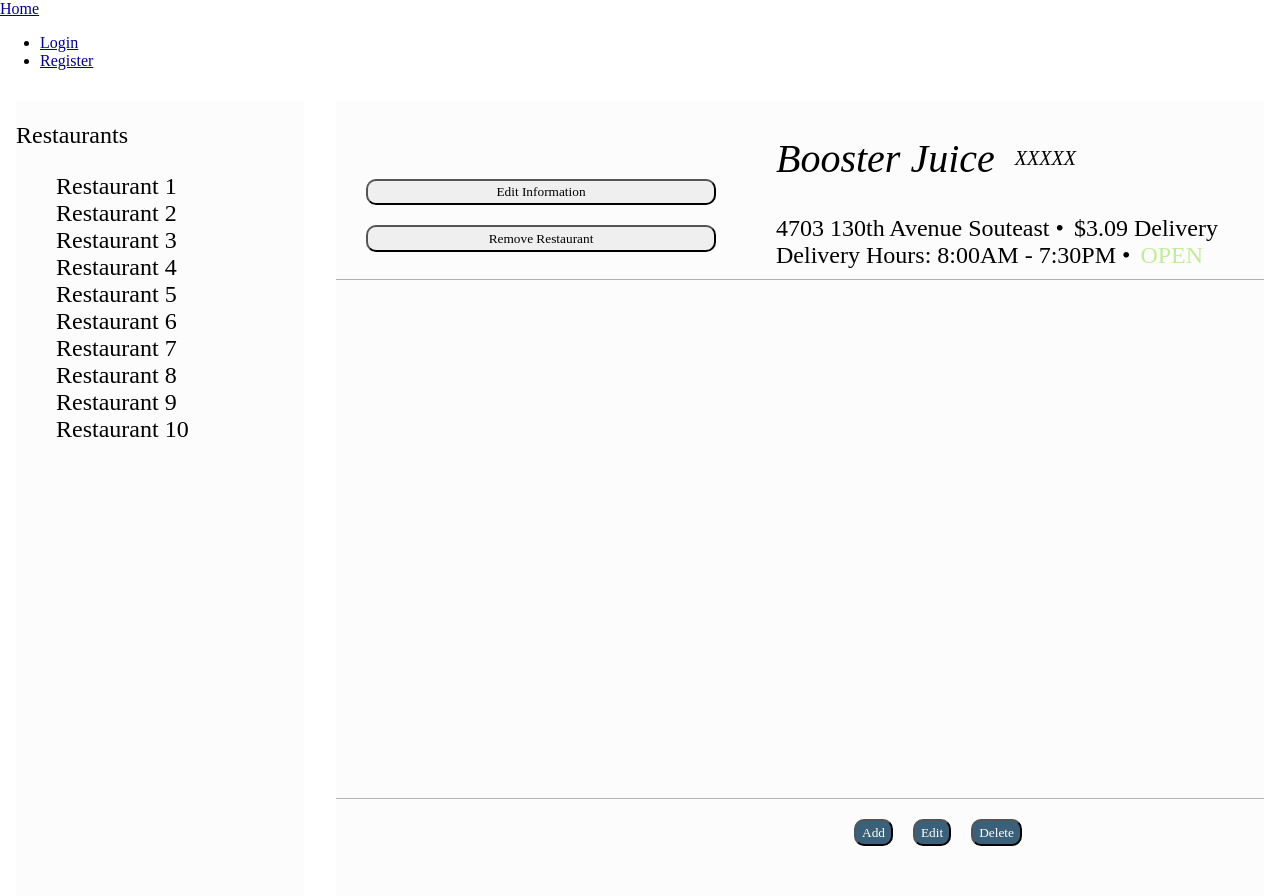
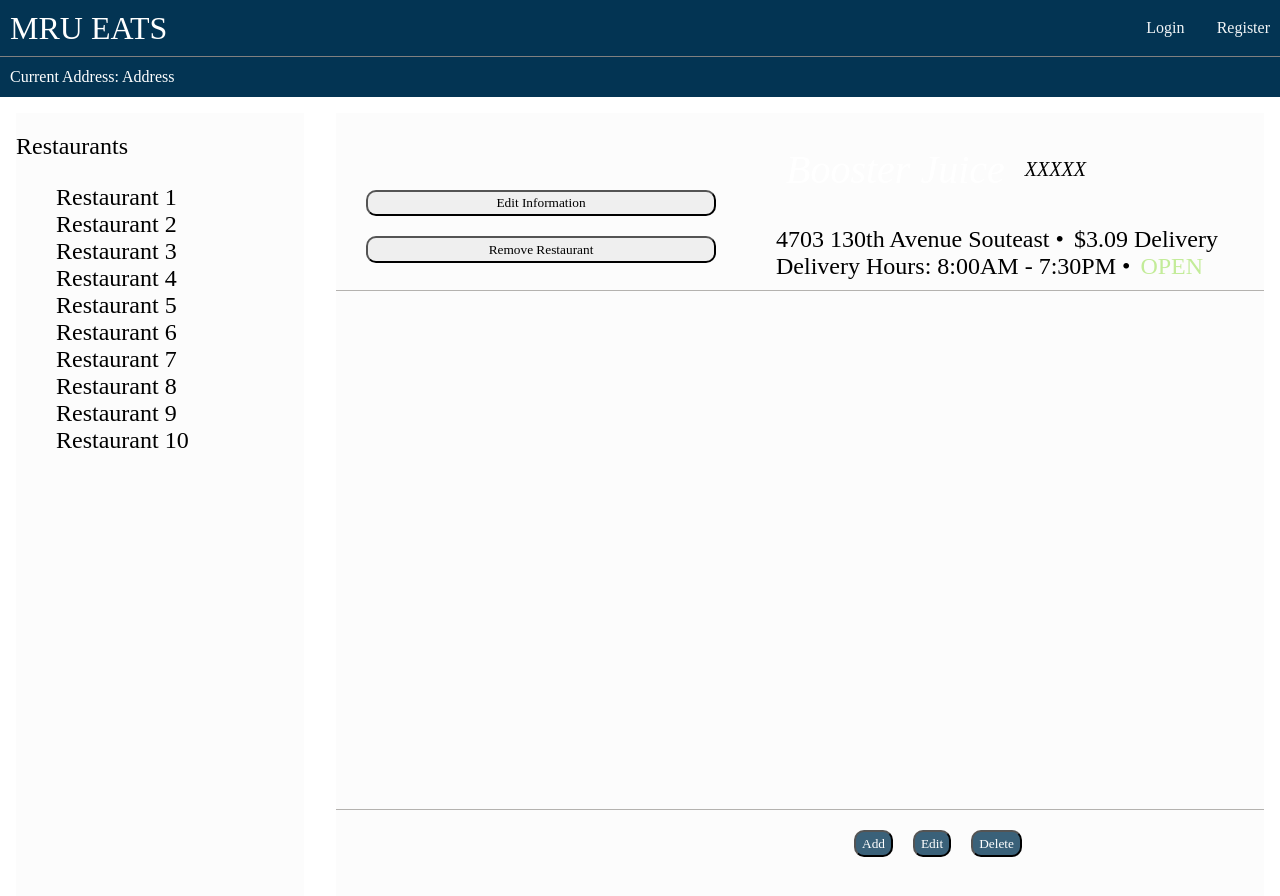
Before and after one commit to SidhantKaushik/MRUEats, a React (Create React App) app in the folder frontend/: page /admin in a window 1280 px wide. Shown: the top 896 px of the page. Built offline with nearby package versions, Linux system fonts and the light colour scheme.

Commit message:
NAV completed

```diff
--- /dev/null
+++ b/frontend/src/components/Hamburger.js
@@ -0,0 +1,12 @@
+import "../styles/Hamburger.css"
+
+const Hamburger = (props) => {
+    return (
+        <div className="hamburger">
+            <div className="burger 1Line"></div>
+            <div className="burger 2Line"></div>
+            <div className="burger 3Line"></div>
+        </div>
+    )
+}
+export default Hamburger;
--- a/frontend/src/components/Header.js
+++ b/frontend/src/components/Header.js
@@ -1,12 +1,19 @@
 import { Link, useNavigate } from 'react-router-dom';
 import { useSelector, useDispatch } from 'react-redux';
 import { logout, reset } from '../features/auth/authSlice';
-
+import React, {useState} from 'react'
+import Hamburger from "./Hamburger"
+import '../styles/Header.css'
 
 function Header() {
     const navigate = useNavigate();
     const dispatch = useDispatch();
     const { user } = useSelector((state) => state.auth);
+    const [hamburgerOpen, setHamburgerOpen] = useState(false);
+
+    const toggleHamburger = () =>{
+        setHamburgerOpen(!hamburgerOpen);
+    }
 
     const onLogout = () => {
 
@@ -17,10 +24,9 @@
     }
 
     return (
+        <>
         <header className='header'>
-            <div className='home'>
-                <Link to='/'>Home</Link>
-            </div>
+        <h1><Link to='/'>MRU EATS</Link></h1>
             <ul className="menu">
                 {user ? (<>
                     <li><Link to='/order'>Order</Link></li>
@@ -34,7 +40,63 @@
                     <li><Link to='/register'>Register</Link></li>
                 </>)}
             </ul>
+            <div className="hamburger" onClick={toggleHamburger}>
+            <Hamburger/>
+            </div>
         </header>
+        <div className="locationInfo">
+                <p>Current Address: Address</p>
+            </div>
+            <style jsx="true">{`
+
+                .menu{
+                    display:flex;
+                    flex-wrap: wrap;
+                    justify-content: ${user ? 'space-evenly' : 'flex-end'};
+                    margin: 0px;
+                    padding: 0px;
+                    overflow: hidden;
+                }
+                .menu li{
+                    list-style-type: none;
+                    padding-right: 10px;
+                }
+                .hamburger{
+                    display: none;
+                    z-index: 6;
+                }
+                @media (max-width: 767px){
+
+                    .hamburger{
+                        z-index: 6;
+                        margin-right: 10px;
+                        align-self: center;
+                        display:flex;
+                        position:fixed;
+                        right: 0;
+                        top: 13px;
+                        width:30px;
+                        height:30px;
+                    }
+
+
+                    .menu{
+                        display: ${hamburgerOpen ? 'flex' : 'none'};
+                        flex-direction: column;
+                        background-color: #033453;
+                        height: fit-content;
+                        font-size: 20px;
+                        width: 100vw;
+                        top: 96px;
+                        right: 0;
+                        justify-content: flex-start;
+                        position: fixed;
+
+                    }
+
+                }
+            `}</style>
+        </>
     )
 }
 
--- /dev/null
+++ b/frontend/src/styles/Hamburger.css
@@ -0,0 +1,16 @@
+.hamburger{
+    width: 2rem;
+    height: 2rem;
+    display: flex;
+    justify-content: space-around;
+    flex-flow: column nowrap;
+    z-index: 10;
+}
+.burger{
+    width: 2rem;
+    height: 0.25rem;
+    border-radius: 10px;
+    background-color: white;
+    transform-origin: 1px;
+    transition: all 0.3s linear;
+}
--- a/frontend/src/styles/Header.css
+++ b/frontend/src/styles/Header.css
@@ -1,24 +1,22 @@
-.header {
+/* .header {
     background-color: #033453;
     margin-bottom: 2px;
-    padding: 20px 0;
+    padding: 5px 20px 2.5px;
+    align-items: center;
 }
-
 h1 {
     margin: 0;
     margin-right: auto;
     margin-right: min(100px);
     float: left;
-    color: white;
+    color:white;
     font-size: 50px;
 }
-
 .menu {
     text-align: right;
     margin-top: 0;
 }
-
-.menu li {
+.menu li{
     margin: 5px;
     font-size: 30px;
     display: inline-block;
@@ -26,7 +24,68 @@
     padding-left: 2%;
 }
 
-.menu li a {
+.menu li a{
+    color: white;
+    text-decoration: none;
+} */
+
+header{
+    display: flex;
+    flex-direction: row;
+    justify-content: flex-start;
+    align-items: center;
+    align-content: stretch;
+    flex-wrap: nowrap;
+    width: 100%;
+    height: 56px;
+    background-color: #033453;
+    border-bottom: solid gray 1px;
+}
+
+h1{
+    flex: 0 1 auto;
+    width: fit-content;
+    white-space: nowrap;
+    color: white;
+    padding-left: 10px;
+}
+
+h1 a{
     color: white;
     text-decoration: none;
 }
+
+.menu{
+    display: flex;
+width: 100%;
+justify-content: space-evenly;
+opacity: 0.95;
+position: relative;
+}
+
+.menu li{
+    text-decoration: none;
+    padding-left: 2%;
+    list-style: none;
+}
+
+.menu li a{
+    color: white;
+    text-decoration: none;
+}
+
+.locationInfo{
+  display: flex;
+  align-items: center;
+  flex-direction: row;
+  flex-wrap: nowrap;
+  width: 100%;
+  height: 40px;
+  background-color: #033453;
+}
+
+.locationInfo p{
+  margin: 0;
+  padding-left: 10px;
+  color: white;
+}
```
Also changed, not shown: 1 other file (tests, documents, lock files or other folders).
